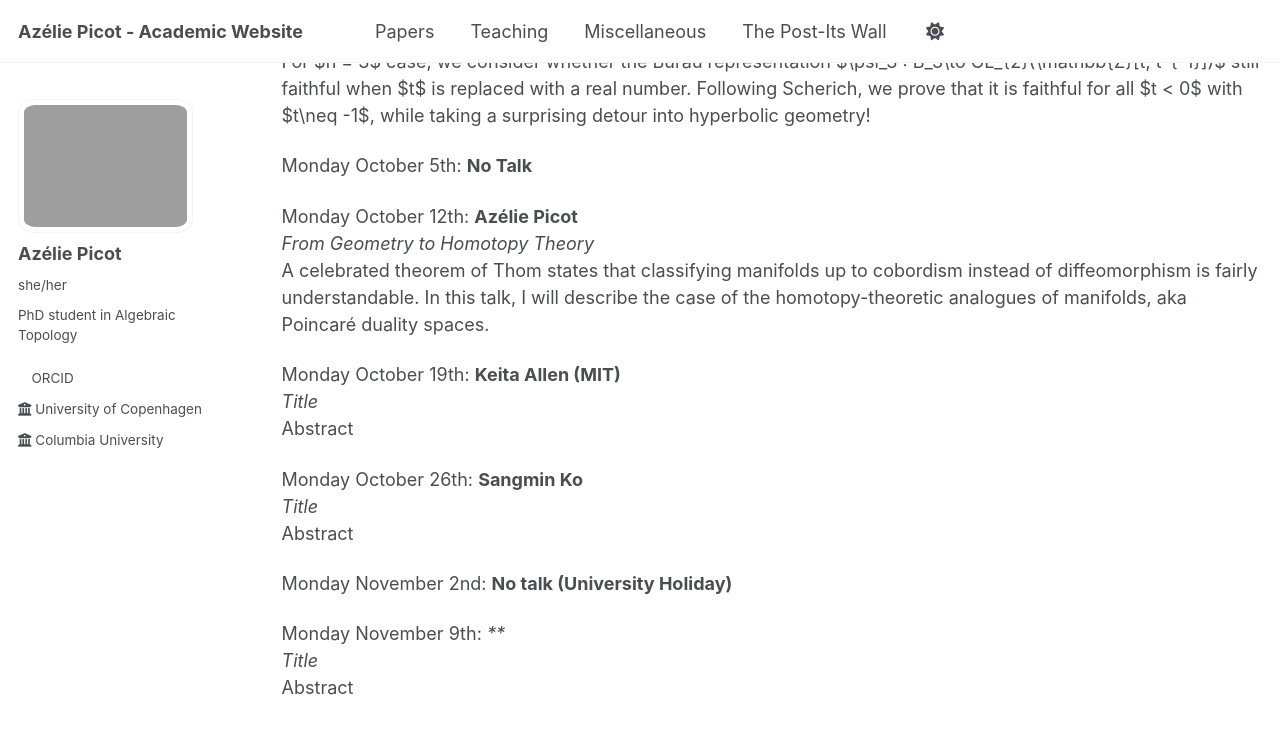
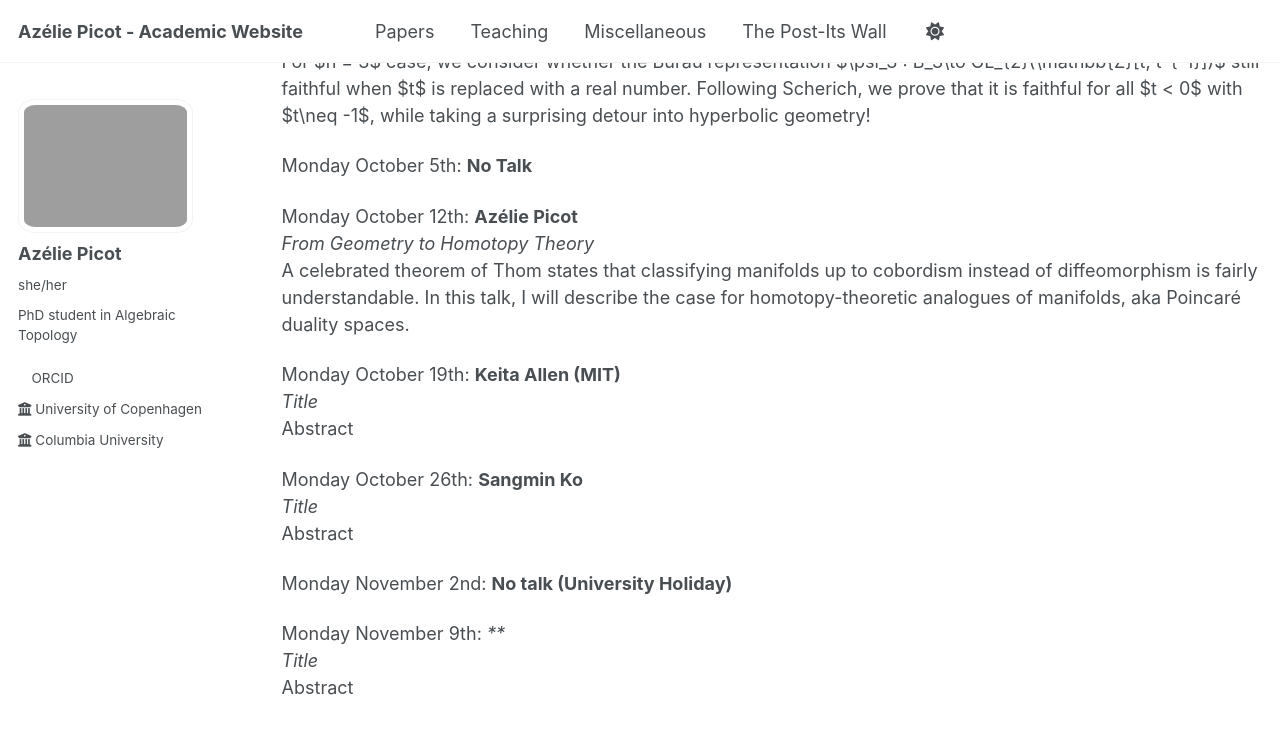
Before and after one commit to azeliepicot/azeliepicot.github.io, a Jekyll site: the page built from _pages/rat seminar.md, in a window 1280 px wide and 900 px high, scrolled down 1303 px. Shown: the top 734 px of the window. Built offline with Jekyll 4.4.1, drawn with Linux system fonts in a browser that asks for light colours.

Commit message:
Fix wording in seminar description
Corrected phrasing in the description of Azélie Picot's talk.

```diff
--- a/_pages/rat seminar.md
+++ b/_pages/rat seminar.md
@@ -38,7 +38,7 @@ Monday October 5th: **No Talk**
 
 Monday October 12th: **Azélie Picot**
 *From Geometry to Homotopy Theory*
-A celebrated theorem of Thom states that classifying manifolds up to cobordism instead of diffeomorphism is fairly understandable. In this talk, I will describe the case of the homotopy-theoretic analogues of manifolds, aka Poincaré duality spaces.
+A celebrated theorem of Thom states that classifying manifolds up to cobordism instead of diffeomorphism is fairly understandable. In this talk, I will describe the case for homotopy-theoretic analogues of manifolds, aka Poincaré duality spaces.
 
 Monday October 19th: **Keita Allen (MIT)**
 *Title*
```
